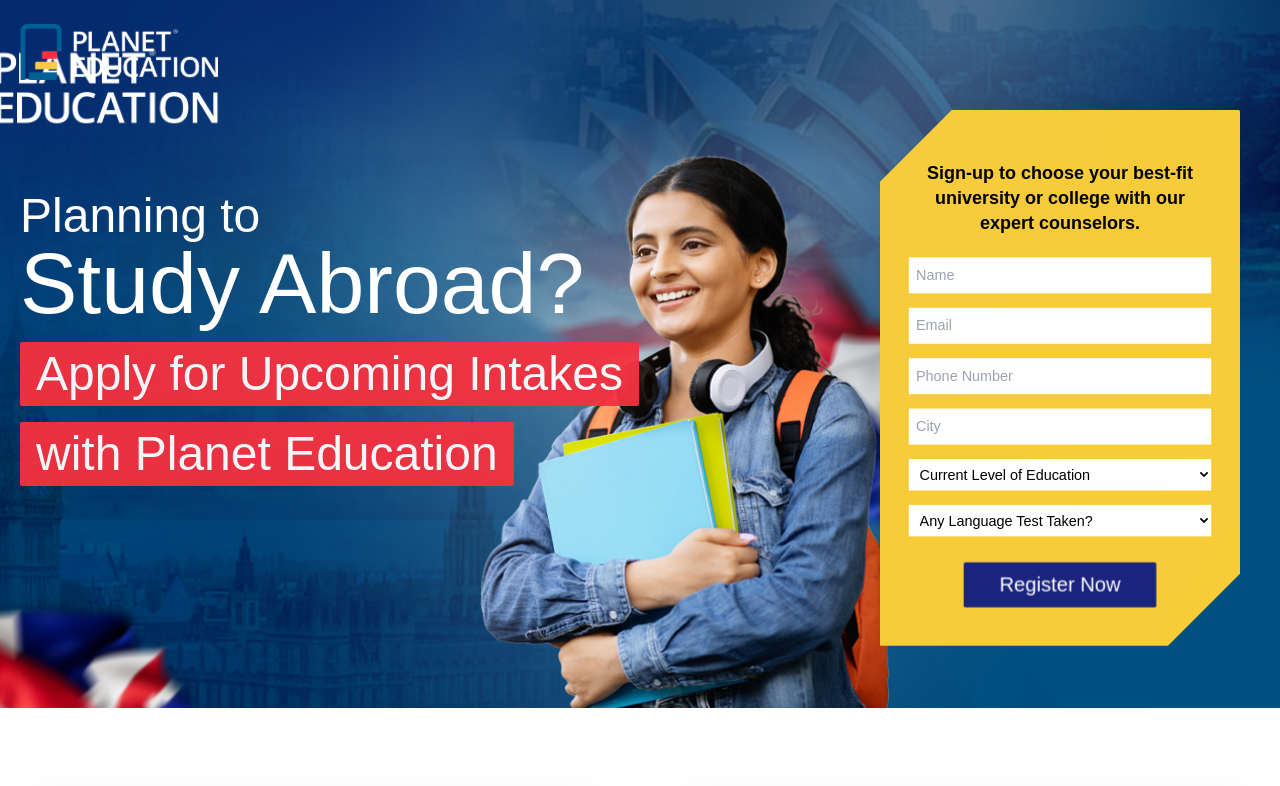
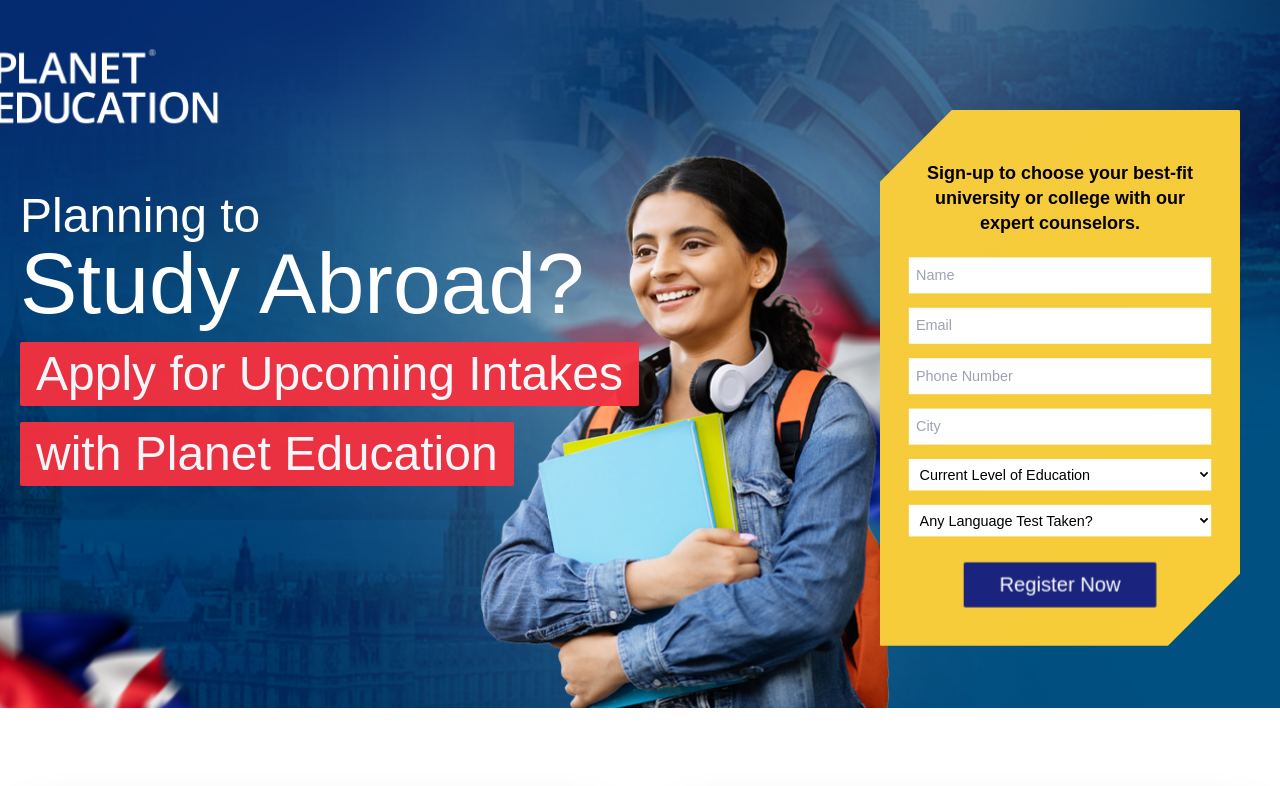
Before and after one commit to DanishCodebase/studyabroad, a React (Vite) app: page / in a window 1280 px wide. Shown: the top 786 px of the page. Built offline with nearby package versions, Linux system fonts and the light colour scheme.

Commit message:
Update Header component layout; remove unnecessary flex class and adjust image visibility for better responsiveness.

```diff
--- a/src/components/Header.jsx
+++ b/src/components/Header.jsx
@@ -4,11 +4,11 @@
 const Header = () => {
   return (
     <header className="container mx-auto max-w-7xl px-5 pt-6 flex sm:flex-row gap-4 justify-between items-center">
-      <div className="flex items-center gap-5 sm:gap-10">
+      <div className="items-center gap-5 sm:gap-10">
         <img
           src={logo}
           alt="Planet Education Logo"
-          className="h-9 sm:h-14 w-auto"
+          className="h-9 sm:h-14 sm:invisible w-auto"
         />
       </div>
     </header>
```
